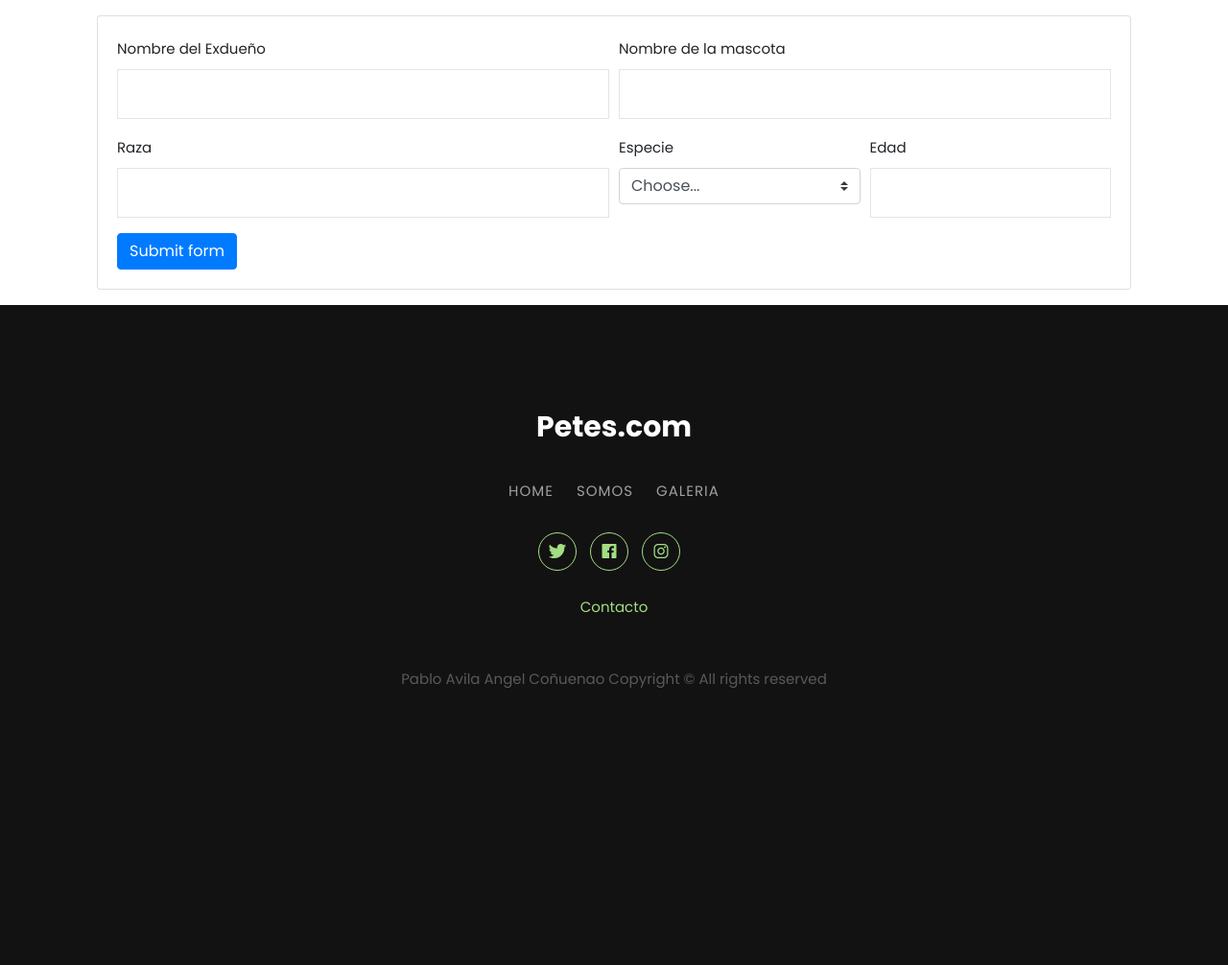
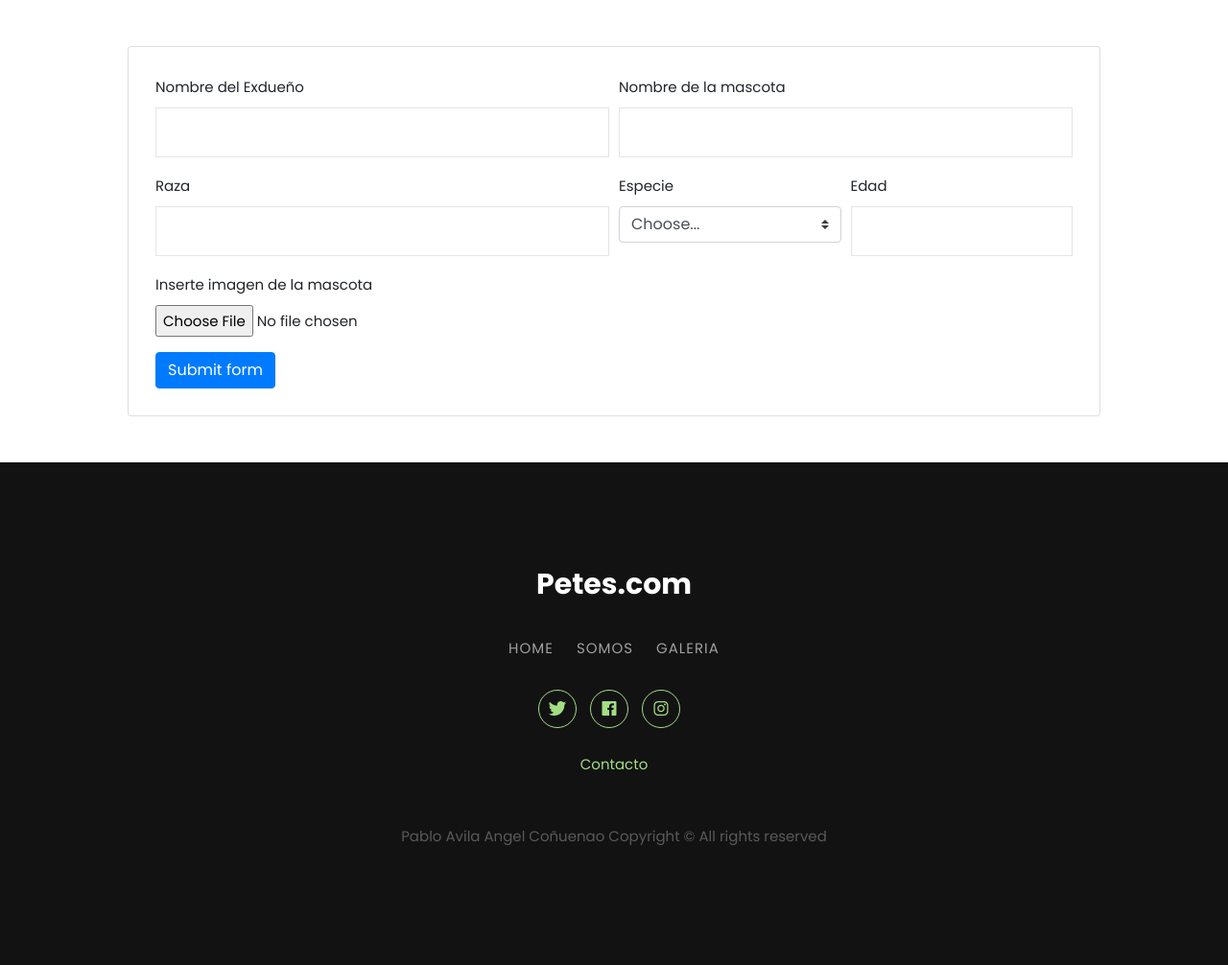
Before and after one commit to Yoda2171/Django_Avila_Conuenao003D, a Django app: page /mascota/ in a window 1280 px wide. Shown: the part 62-1068 px from the top of the page at 96% size. Before the commit the page ends 779 px from the top, so only its background shows below. Run offline with Django 4.2, Linux system fonts and the light colour scheme; data comes from the database, SQL or seed files in the repository; both versions use the stored data as it was after the commit; some libraries are stand-ins or nearby versions.

Commit message:
imgenes listass!!!!

```diff
--- a/app/models.py
+++ b/app/models.py
@@ -20,6 +20,7 @@ class Mascota(models.Model):
     raza = models.CharField(max_length=50,verbose_name="Raza")
     edad= models.IntegerField(verbose_name="edad")
     nombreDueño = models.CharField(max_length=50,verbose_name="Nombre del dueño")
+    imagenMascota= models.ImageField(upload_to = "img/",verbose_name="imagen de la mascota")
 
     def __str__(self):
         return self.nombreMascota
--- a/app/templates/mascota.html
+++ b/app/templates/mascota.html
@@ -42,21 +42,23 @@
 
 
     <div class="container">
-        <div class="card m-3">
+        <div class="card m-5 p-2">
             <div class="card-body">
-                <form class="needs-validation"  action={% url 'añadirMascota' %} method='POST' novalidate>
+                <form class="needs-validation" action={% url 'añadirMascota' %} method='POST' novalidate>
                     {% csrf_token %}
                     <div class="form-row">
                         <div class="col-md-6 mb-3">
                             <label for="validationTooltip01">Nombre del Exdueño</label>
-                            <input type="text" name="nombre_Dueño" class="form-control" id="validationTooltip01"  required>
+                            <input type="text" name="nombre_Dueño" class="form-control" id="validationTooltip01"
+                                required>
                             <div class="valid-tooltip">
                                 Looks good!
                             </div>
                         </div>
                         <div class="col-md-6 mb-3">
                             <label for="validationTooltip02">Nombre de la mascota</label>
-                            <input type="text" name="nombre_Mascota" class="form-control" id="validationTooltip02"  required>
+                            <input type="text" name="nombre_Mascota" class="form-control" id="validationTooltip02"
+                                required>
                             <div class="valid-tooltip">
                                 Looks good!
                             </div>
@@ -65,20 +67,19 @@
                     <div class="form-row">
                         <div class="col-md-6 mb-3">
                             <label for="validationTooltip03">Raza</label>
-                            <input type="text" name="raza_Mascota" class="form-control" id="validationTooltip03" required>
+                            <input type="text" name="raza_Mascota" class="form-control" id="validationTooltip03"
+                                required>
                             <div class="invalid-tooltip">
                                 Please provide a valid city.
                             </div>
                         </div>
                         <div class="col-md-3 mb-3">
                             <label for="validationTooltip04">Especie</label>
-                            <select name ="nombre_Especie"class="custom-select" id="nombre_Especie" required>
+                            <select name="nombre_Especie" class="custom-select" id="nombre_Especie" required>
                                 <option selected disabled value="">Choose...</option>
                                 {% for i in especie %}
-                                    <option>{{i.nombreEspecie}}</option>
+                                <option>{{i.nombreEspecie}}</option>
                                 {% endfor %}
-
-
                             </select>
                             <div class="invalid-tooltip">
                                 Please select a valid state.
@@ -86,18 +87,23 @@
                         </div>
                         <div class="col-md-3 mb-3">
                             <label for="validationTooltip05">Edad</label>
-                            <input name ="edad_mascota" type="number" class="form-control" id="validationTooltip05" required>
+                            <input name="edad_mascota" type="number" class="form-control" id="validationTooltip05"
+                                required>
                             <div class="invalid-tooltip">
                                 Please provide a valid zip.
                             </div>
                         </div>
                     </div>
+
+                    <div class="form-group">
+                        <label for="exampleFormControlFile1">Inserte imagen de la mascota</label>
+                        <input name="imagen_mascota" type="file" class="form-control-file" id="exampleFormControlFile1">
+                    </div>
+
                     <button class="btn btn-primary" type="submit">Submit form</button>
                 </form>
             </div>
         </div>
-
-
     </div>
 
 
@@ -119,6 +125,7 @@
                         <li class="ftco-animate"><a href="#" data-toggle="tooltip" data-placement="top"
                                 title="Instagram"><span class="ion-logo-instagram"></span></a></li>
                     </ul>
+
                 </div>
                 <div class="contacto">
                     <a href={% url "contacto" %}>Contacto</a>
@@ -134,6 +141,7 @@
 
 
 
+
     <script src="https://cdn.jsdelivr.net/npm/jquery@3.5.1/dist/jquery.slim.min.js"
         integrity="sha384-DfXdz2htPH0lsSSs5nCTpuj/zy4C+OGpamoFVy38MVBnE+IbbVYUew+OrCXaRkfj"
         crossorigin="anonymous"></script>
--- a/app/views.py
+++ b/app/views.py
@@ -35,6 +35,7 @@ def añadirMascota(request):
     mascota.raza=request.POST["raza_Mascota"]
     mascota.edad=request.POST["edad_mascota"]
     mascota.nombreDueño=request.POST["nombre_Dueño"]
+    mascota.imagenMascota=request.POST["imagen_mascota"]
 
     mascota.save()
 
```
Also changed, not shown: app/migrations/0001_initial.py, app/migrations/0002_alter_mascota_imagenmascota.py (added), db.sqlite3.
